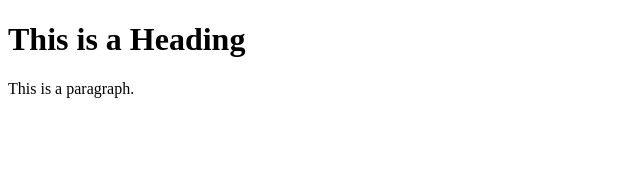
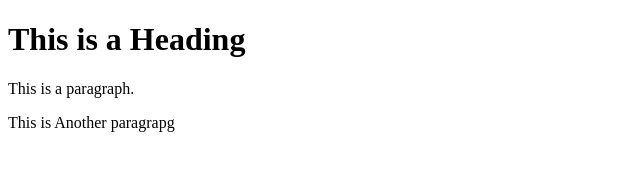
Before and after one commit to Khushidar/learning-git, a plain HTML site: page index.html in a window 1280 px wide. Shown: the whole page, without its empty margins (0-640 px from the left). Drawn offline with Linux system fonts and the light colour scheme.

Commit message:
Update index.html

```diff
--- a/index.html
+++ b/index.html
@@ -7,6 +7,6 @@
 
 <h1>This is a Heading</h1>
 <p>This is a paragraph.</p>
-
+ <p>This is Another paragrapg</p>
 </body>
 </html>
```
